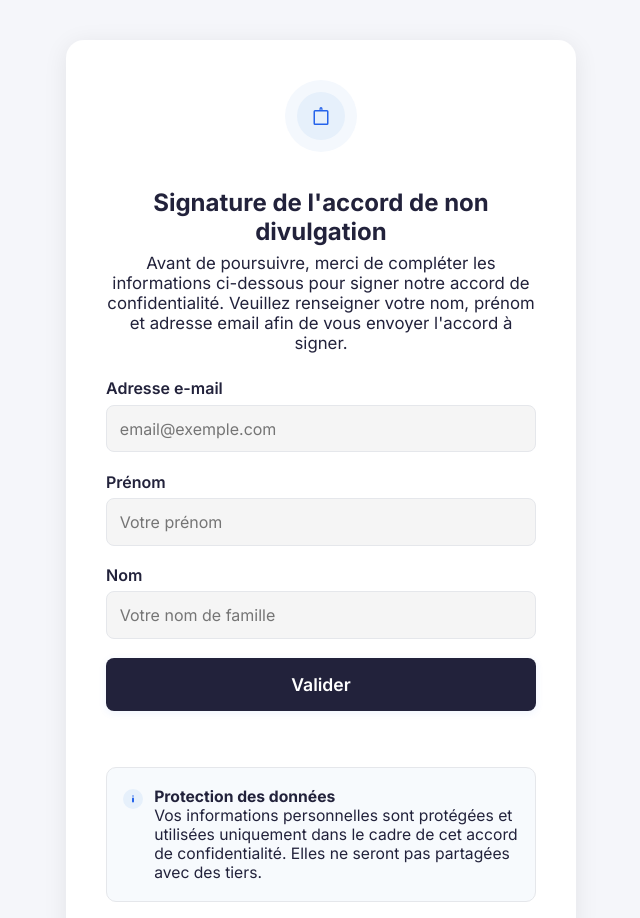
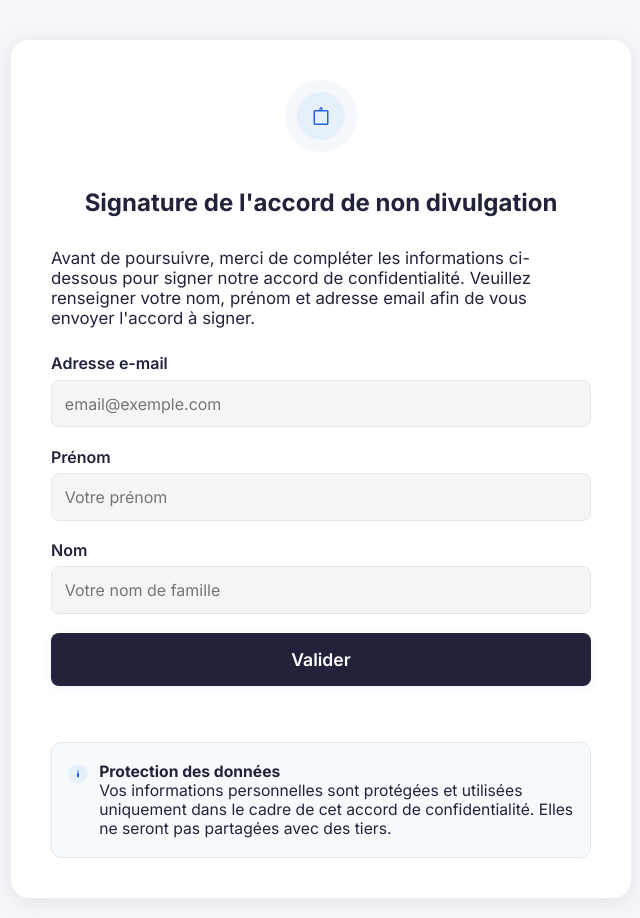
Before and after one commit to Yasmolito/NDA, a website: page public/index.html in a window 1280 px wide. Shown: the whole page, without its empty margins (319-959 px from the left). Drawn offline with Linux system fonts and the light colour scheme.

Commit message:
style: left-align intro paragraph, add more space between title and paragraph, widen container

```diff
--- a/public/index.html
+++ b/public/index.html
@@ -19,7 +19,7 @@
       padding: 2.5em;
       border-radius: 18px;
       box-shadow: 0 4px 24px rgba(0,0,0,0.08);
-      max-width: 430px;
+      max-width: 540px;
       width: 100%;
       margin: 2em auto;
       text-align: center;
@@ -41,7 +41,7 @@
       font-size: 1.5rem;
       font-weight: 700;
       color: #22223b;
-      margin-bottom: 1em;
+      margin-bottom: 2em;
       margin-top: 0.5em;
       text-align: center;
     }
@@ -52,7 +52,6 @@
       margin-top: -1em;
       text-align: left;
       font-weight: 400;
-      text-align: center;
     }
     .form-group {
       width: 100%;
```
